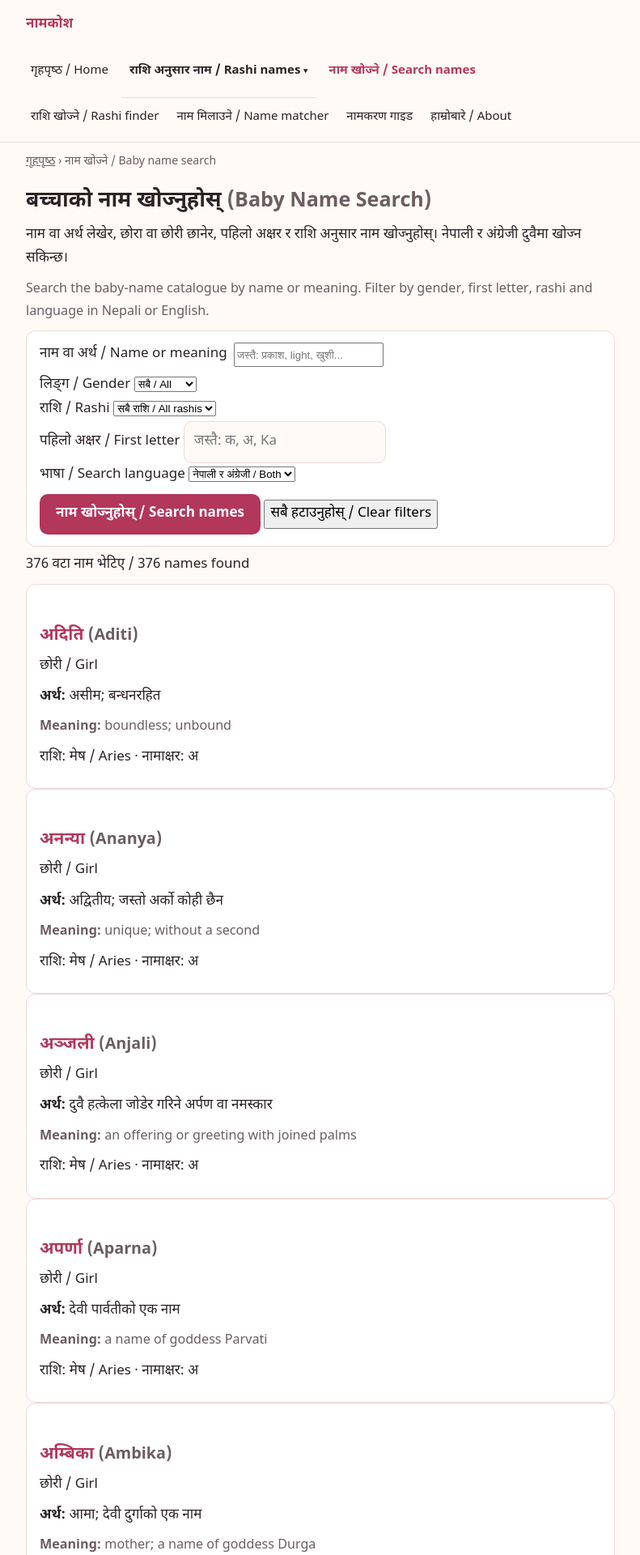
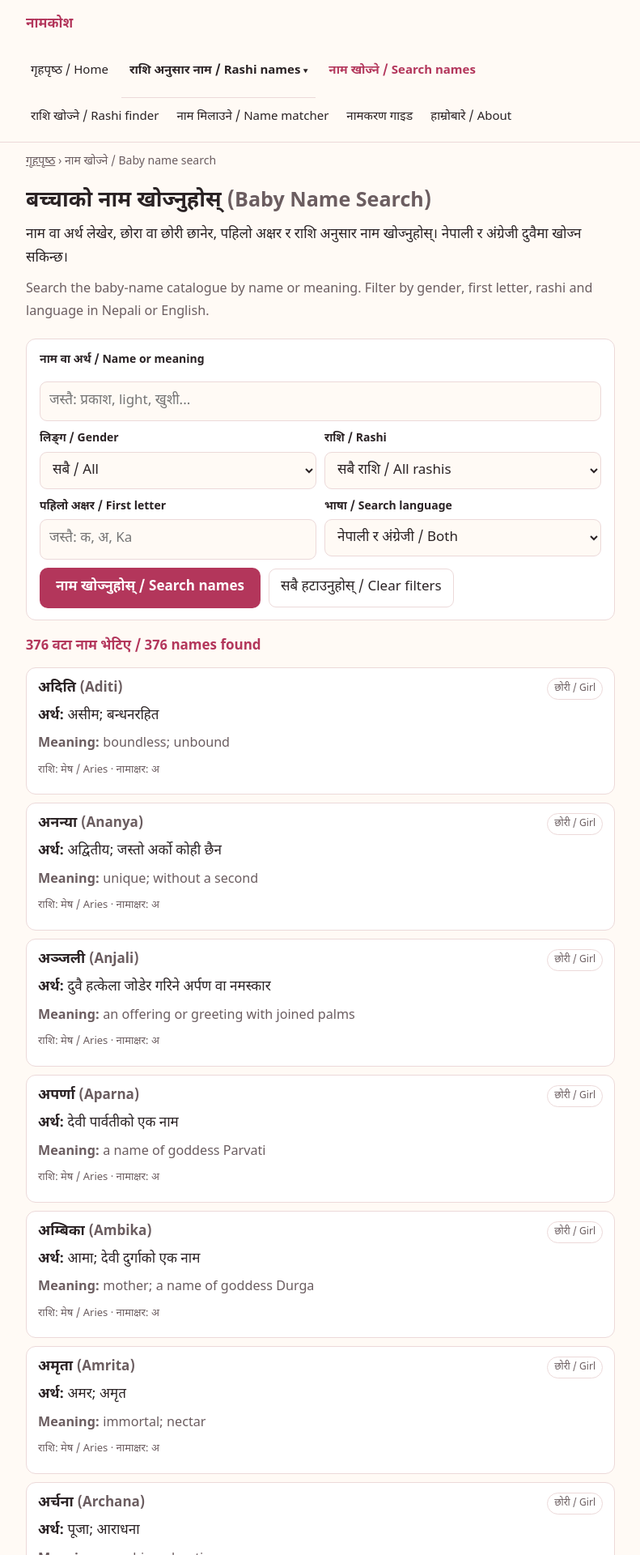
Before and after one commit to kcbinam52/Baby-names, a Jekyll site: the page built from tools/name-search.html, in a window 1280 px wide. Shown: the top 1920 px of the page at 81% size, without its empty margins (244-1035 px from the left). Built offline with Jekyll 4.4.1, drawn with Linux system fonts in a browser that asks for light colours.

Commit message:
Integrate advanced name search into site navigation and styling

```diff
--- a/assets/style.css
+++ b/assets/style.css
@@ -75,3 +75,21 @@ footer.site .footer-rashi-list{display:grid;grid-template-columns:1fr 1fr;column
   header.site nav{width:100%;gap:2px 6px}
   .dropdown-panel{left:0;right:auto;max-width:min(92vw,360px)}
 }
+
+/* Advanced baby-name search */
+.name-search-card{margin:18px 0}
+.name-search-form{display:grid;grid-template-columns:1fr;gap:10px}
+.name-search-form>label,.search-filter-grid label{display:block;font-weight:700;font-size:14px;margin-bottom:3px}
+.name-search-form input[type=search],.name-search-form input[type=text],.name-search-form select{width:100%;min-width:0;min-height:46px;padding:9px 11px;border:1px solid var(--bd);border-radius:9px;background:var(--bg);color:var(--fg);font:inherit}
+.search-filter-grid{display:grid;grid-template-columns:repeat(2,minmax(0,1fr));gap:10px}
+.search-actions{display:flex;gap:10px;flex-wrap:wrap;align-items:center}
+.search-reset{min-height:44px;padding:8px 14px;border:1px solid var(--bd);border-radius:9px;background:var(--card);color:var(--fg)}
+.search-count{font-weight:700;color:var(--pr);margin:18px 0 10px}
+.name-results{display:grid;gap:10px}
+.name-result{padding:12px 14px}
+.name-result h2{font-size:1.12rem;line-height:1.45;margin:0;color:var(--fg)}
+.name-result-head{display:flex;justify-content:space-between;align-items:flex-start;gap:8px;flex-wrap:wrap}
+.name-gender{font-size:12px;border:1px solid var(--bd);border-radius:999px;padding:2px 8px;white-space:nowrap;color:var(--mu)}
+.name-result p{margin:6px 0}
+.name-meta{font-size:13px;color:var(--mu)}
+@media(max-width:440px){.search-filter-grid{grid-template-columns:1fr}}
```
